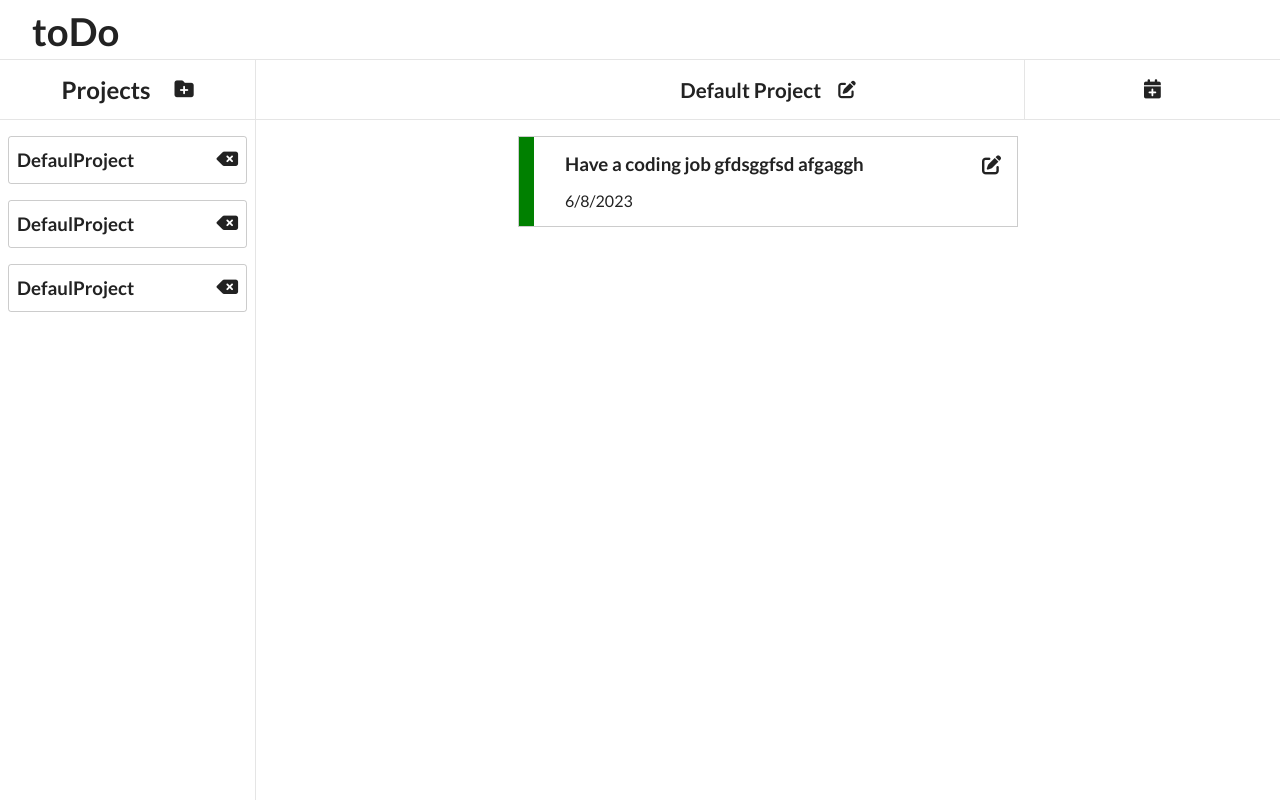
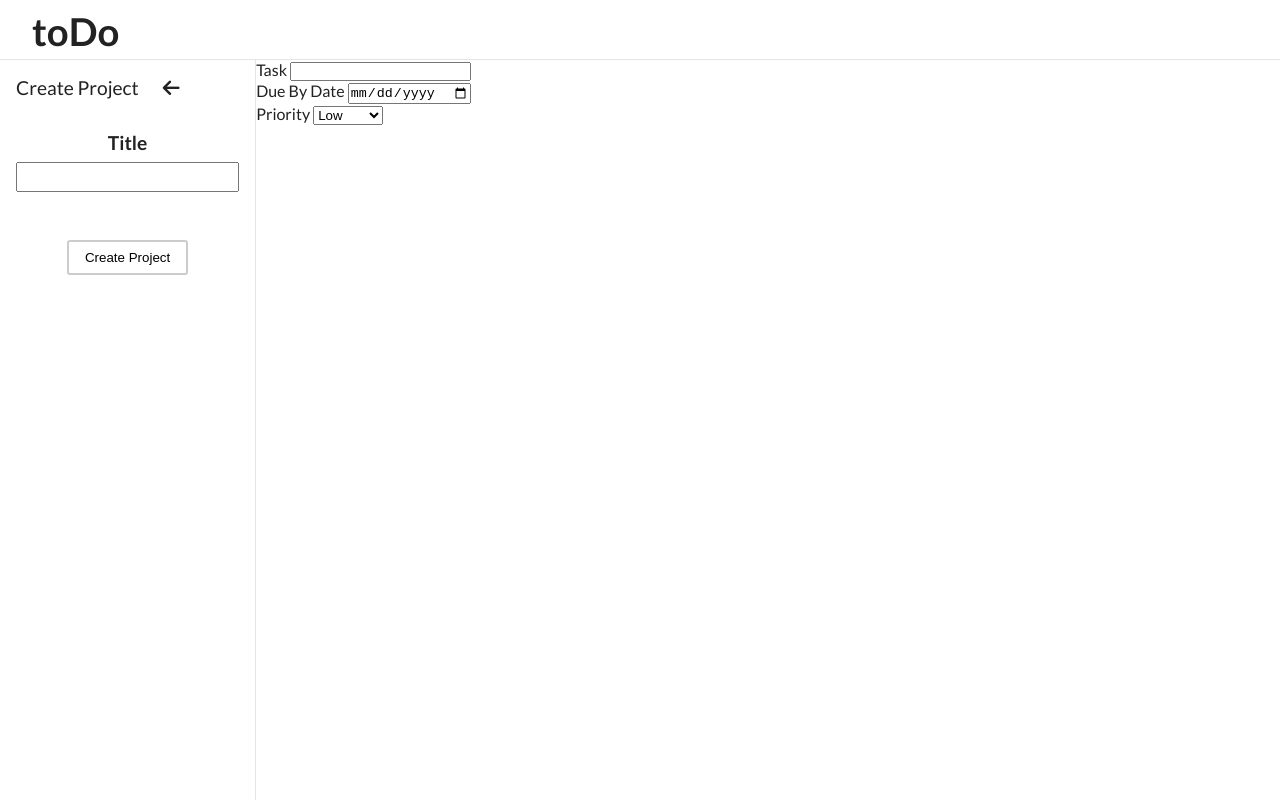
Before and after one commit to NCJ0110/Project-ToDo, a website built with webpack: page src/template.html in a window 1280 px wide. Built offline with nearby package versions, Linux system fonts and the light colour scheme.

Commit message:
cleanup work on project form and begin todo form

```diff
--- a/src/styles/styles.css
+++ b/src/styles/styles.css
@@ -20,11 +20,13 @@ body {
     height: 100vh;
     width: 100vw;
     color: var(--main-black);
+    user-select: none;
 
 }
 
 main {
     display: flex;
+    position: relative;
 }
 /*HEADER STYLES */
 .header {
@@ -100,10 +102,24 @@ main {
     position: absolute;
     bottom: calc(100vh);
     padding: 1rem 1rem;
+    z-index: 2;
+}
+
+.project-add-form-title {
+    font-size: 1.2rem;
+    display: inline-block;
+    margin-bottom: 2rem;
+
+}
+
+.project-add-form i {
+    padding-left: 1.5rem;
+    font-size: 1.2rem;
+    cursor: pointer;
 }
 
 .project-add-form-active {
-    top: 60px;
+    top: 0px;
     height: 100%;
     background: white;
 }
@@ -129,6 +145,7 @@ main {
     border: 2px solid rgba(0,0,0,0.2);
     border-radius: 3px;
     margin-top: 3rem;
+    cursor: pointer;
 }
 
 .btn-container {
@@ -169,6 +186,7 @@ main {
     justify-content: center;
     font-size: 1.2rem;
     border-left: var(--light-border);
+    cursor: pointer;
 }
 
 .todo-container {
@@ -223,3 +241,12 @@ main {
         font-size: 1.2rem;
     }
 }
+
+/* ADD TODO FORM */
+.add-todo-form {
+    background-color: var(--main-white);
+    width: 100%;
+    height: 100%;
+    position: fixed;
+    top: 60px;
+}
--- a/src/template.html
+++ b/src/template.html
@@ -38,7 +38,8 @@
                 </div>
             </div>
 
-            <div class="project-add-form">
+            <div class="project-add-form project-add-form-active">
+                <span class="project-add-form-title">Create Project<i class="fa-solid fa-arrow-left"></i></span>
                 <label for="title">Title</label>
                 <input type="text" id="title">
 
@@ -73,6 +74,25 @@
                     </div>
                 </div>
             </div>
+
+            <div class="add-todo-form">
+                <div class="form-item">
+                    <label for="task">Task</label>
+                    <input type="text" id="task">
+                </div>
+                <div class="form-item">
+                    <label for="date">Due By Date</label>
+                    <input type="date" id="date">
+                </div>
+                <div class="form-item">
+                    <label for="priority">Priority</label>
+                    <select name="priority" id="priority">
+                        <option value="low">Low</option>
+                        <option value="medium">Medium</option>
+                        <option value="high">High</option>
+                    </select>
+                </div>
+            </div>
         </section>
     </main>
 
```
Also changed, not shown: dist/bundle4e79a7c7b14297bdc9fe.js, dist/index.html, 2 other files.
